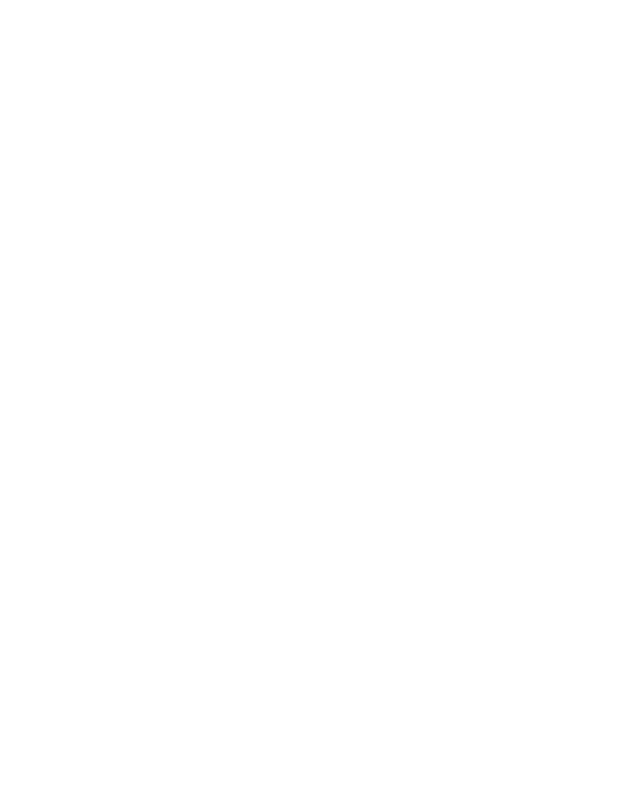
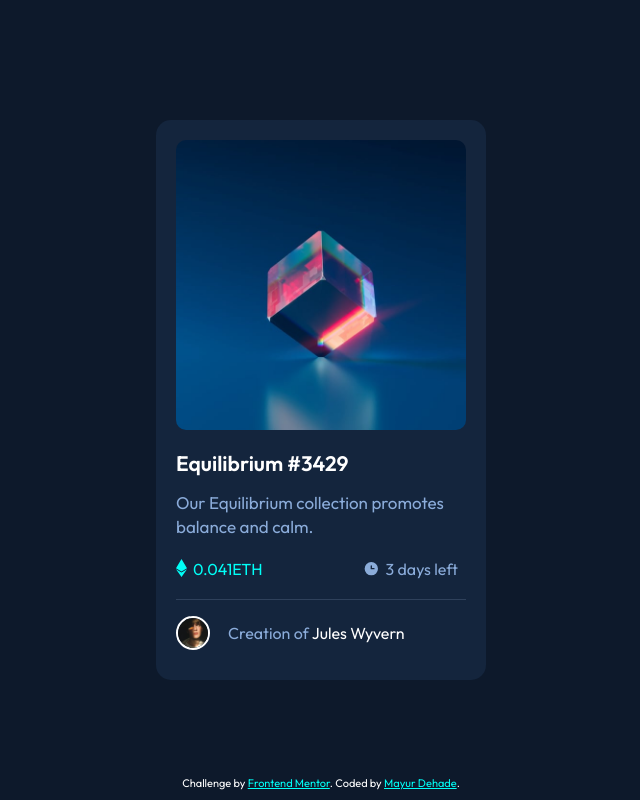
Before and after one commit to mayurdehade/NFT-preview-card-component-solution, a plain HTML site: page index.html in a window 1280 px wide. Shown: the whole page, without its empty margins (319-959 px from the left). Drawn offline with Linux system fonts and the light colour scheme.

Commit message:
Creating full design

```diff
--- a/index.html
+++ b/index.html
@@ -1,25 +1,198 @@
 <!DOCTYPE html>
 <html lang="en">
+
 <head>
   <meta charset="UTF-8">
-  <meta name="viewport" content="width=device-width, initial-scale=1.0"> <!-- displays site properly based on user's device -->
+  <meta name="viewport" content="width=device-width, initial-scale=1.0">
+  <!-- displays site properly based on user's device -->
 
   <link rel="icon" type="image/png" sizes="32x32" href="./images/favicon-32x32.png">
 
   <title>Frontend Mentor | NFT preview card component</title>
 
+  <!--font links-->
+  <link rel="preconnect" href="https://fonts.googleapis.com">
+  <link rel="preconnect" href="https://fonts.gstatic.com" crossorigin>
+  <link href="https://fonts.googleapis.com/css2?family=Outfit:wght@300;400;600&display=swap" rel="stylesheet">
+
   <style>
-    .attribution { font-size: 11px; text-align: center; }
-    .attribution a { color: hsl(228, 45%, 44%); }
+    * {
+      margin: 0;
+      padding: 0;
+    }
+
+    body {
+      width: 100%;
+      height: 100vh;
+      background-color: hsl(217, 54%, 11%);
+      display: grid;
+      font-family: 'Outfit', sans-serif;
+      position: relative;
+    }
+
+    #box {
+      background-color: hsl(216, 50%, 16%);
+      width: 330px;
+      margin: auto;
+      border-radius: 15px;
+      color: white;
+    }
+
+    #container {
+      padding: 20px 20px 10px 20px;
+    }
+
+    #equi {
+      width: 290px;
+      border-radius: 10px;
+      cursor: pointer;
+    }
+
+    #head {
+      margin-top: 16px;
+      font-size: 21px;
+      cursor: pointer;
+    }
+
+    #head:hover {
+      color: hsl(178, 100%, 50%);
+    }
+
+    #info {
+      margin-top: 15px;
+      font-size: 17px;
+      color: hsl(215, 51%, 70%);
+      line-height: 1.4;
+    }
+
+    .price {
+      margin: 20px 8px 20px 0px;
+      display: flex;
+      justify-content: space-between;
+    }
+
+    #eth img,
+    #days img {
+      margin-right: 6px;
+      vertical-align: text-bottom;
+      margin-bottom: 2px;
+    }
+
+    #eth {
+      color: hsl(178, 100%, 50%);
+    }
+
+    #days {
+      color: hsl(215, 51%, 70%);
+    }
+
+    hr {
+      border-style: solid none none none;
+      border-width: 1.5px;
+      color: hsl(215, 32%, 27%);
+    }
+
+    #bottom {
+      margin: 16px auto 20px auto;
+      display: flex;
+    }
+
+    #avtar {
+      width: 30px;
+      border: 2px solid white;
+      border-radius: 50px;
+    }
+
+    #bottom-text {
+      margin: auto 18px;
+    }
+
+    #blue {
+      color: hsl(215, 51%, 70%);
+    }
+
+    #color-text {
+      cursor: pointer;
+    }
+
+    #color-text:hover {
+      color: hsl(178, 100%, 50%);
+    }
+
+    /*Images hover*/
+    .box-view {
+      position: absolute;
+      bottom: 331px;
+      border-radius: 10px;
+      width: 288px;
+      align-items: center;
+      height: 288px;
+      text-align: center;
+      opacity: 0;
+      cursor: pointer;
+      transition: 0.5s;
+    }
+
+    #view {
+      margin: 40%;
+    }
+
+    .box-view:hover {
+      opacity: 100;
+      background-color: hsla(178, 100%, 50%, 0.486);
+    }
+
+    /*Attribution*/
+    .attribution {
+      font-size: 11px;
+      text-align: center;
+      color: white;
+      position: absolute;
+      bottom: 10px;
+      width: 330px;
+
+    }
+
+    .attribution a {
+      color: hsl(178, 100%, 50%);
+    }
   </style>
 </head>
+
 <body>
 
+  <main id="box">
+    <div id="container">
+      <img src="/images/image-equilibrium.jpg" id="equi">
+
+      <div class="box-view">
+        <img src="/images/icon-view.svg" id="view">
+      </div>
 
 
-  <!-- <div class="attribution">
-    Challenge by <a href="https://www.frontendmentor.io?ref=challenge" target="_blank">Frontend Mentor</a>.
-    Coded by <a href="#">Your Name Here</a>.
-  </div> -->
+      <h2 id="head">Equilibrium #3429</h2>
+      <p id="info">Our Equilibrium collection promotes balance and calm.</p>
+
+      <div class="price">
+        <span id="eth"><img src="/images/icon-ethereum.svg">0.041ETH</span>
+        <span id="days"><img src="/images/icon-clock.svg">3 days left</span>
+      </div>
+
+      <hr>
+
+      <div id="bottom">
+        <img src="/images/image-avatar.png" id="avtar">
+        <span id="bottom-text"><span id="blue">Creation of</span> <span id="color-text">Jules Wyvern</span></span>
+      </div>
+
+    </div>
+
+    <div class="attribution">
+      Challenge by <a href="https://www.frontendmentor.io?ref=challenge" target="_blank">Frontend Mentor</a>.
+      Coded by <a href="https://github.com/mayurdehade">Mayur Dehade</a>.
+    </div>
+  </main>
+
 </body>
+
 </html>
```
